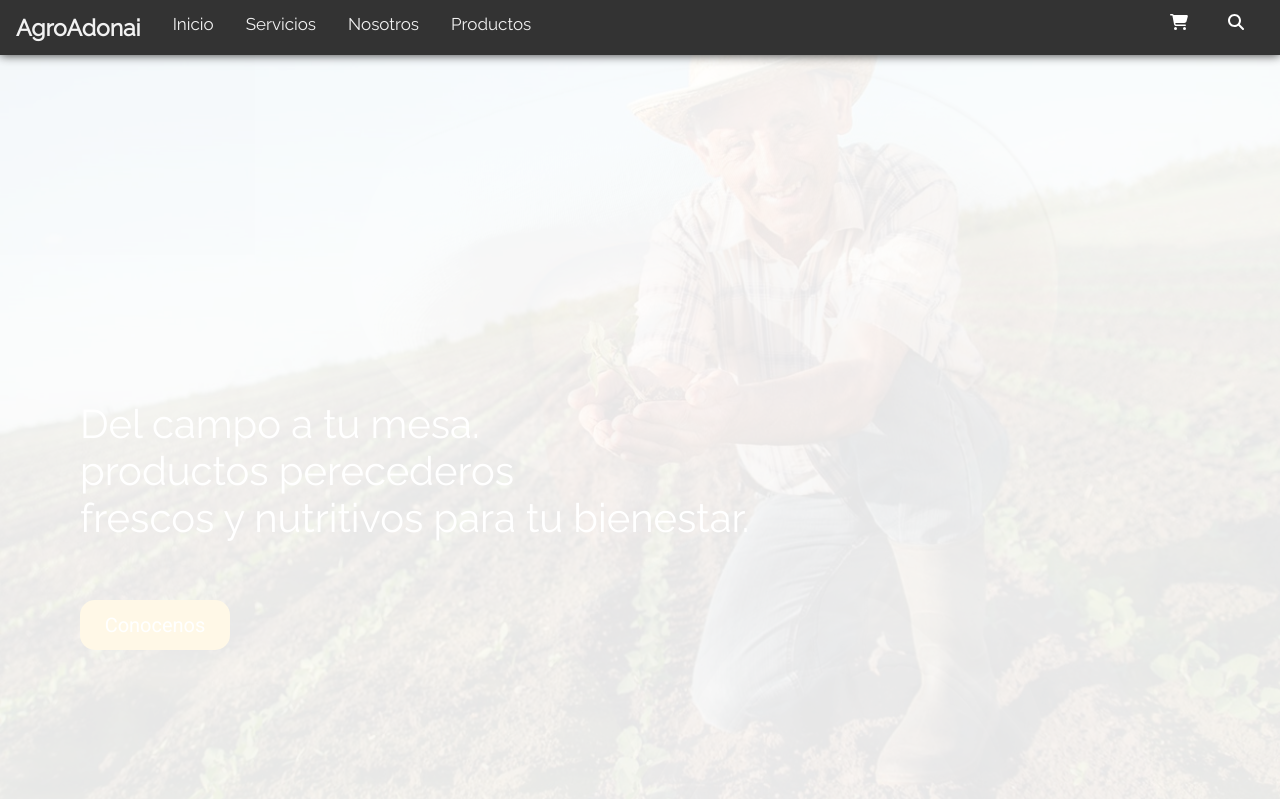
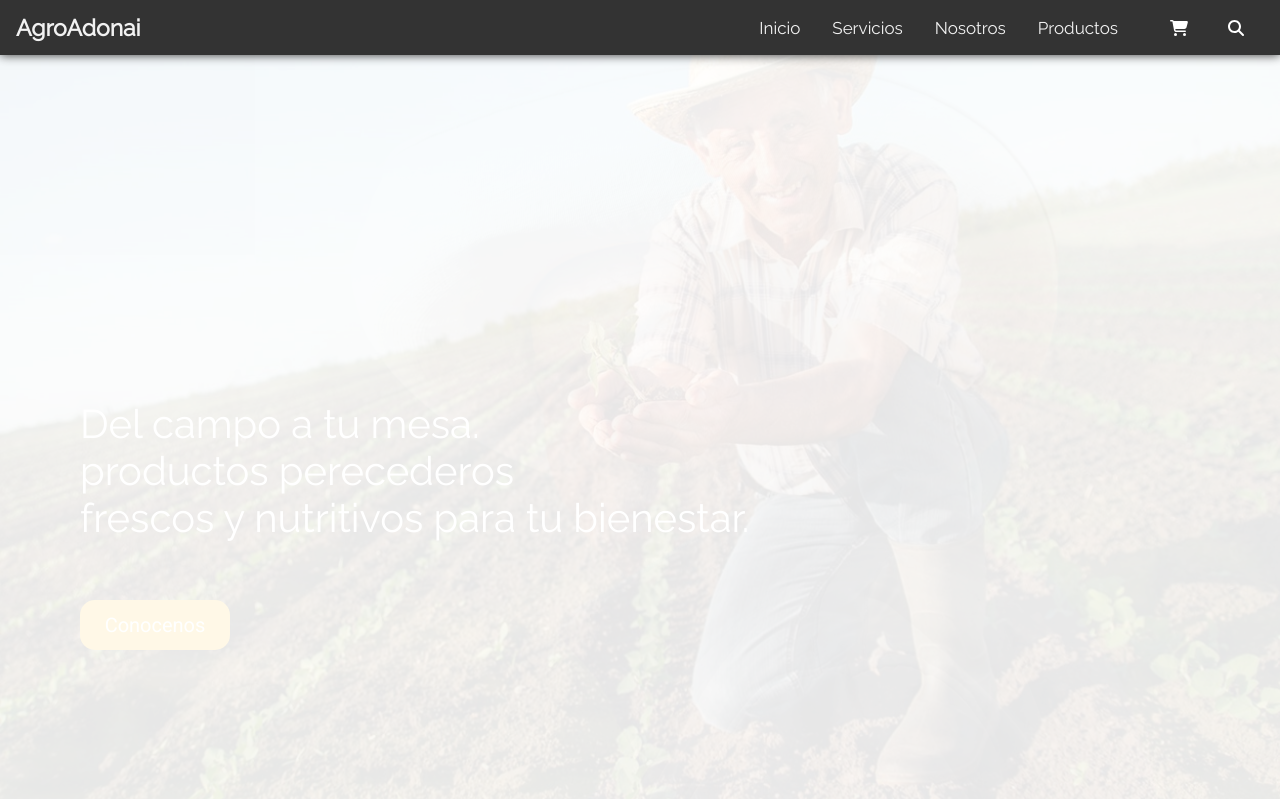
Before and after one commit to CarlosHerazo/Proyect_ADSO, a PHP site: page /index.html in a window 1280 px wide. Shown: the top 799 px of the page. Run offline with PHP 8.4, Linux system fonts and the light colour scheme.

Commit message:
arreglo del submenu

```diff
--- a/css/style.css
+++ b/css/style.css
@@ -69,6 +69,7 @@ ul, ol {
   display: none;
   position: absolute;
   min-width: 140px;
+  top: 50px;
 
 }
 
@@ -84,8 +85,8 @@ ul, ol {
     background-color: #333;
     overflow: hidden;
     width: 100%;
-    /*display: flex;*/
-    justify-content: center;
+    display: flex;
+    justify-content: end; /*colocar el heder al final --- hacia la izquierda*/
     align-items:center;
 
   }
```
